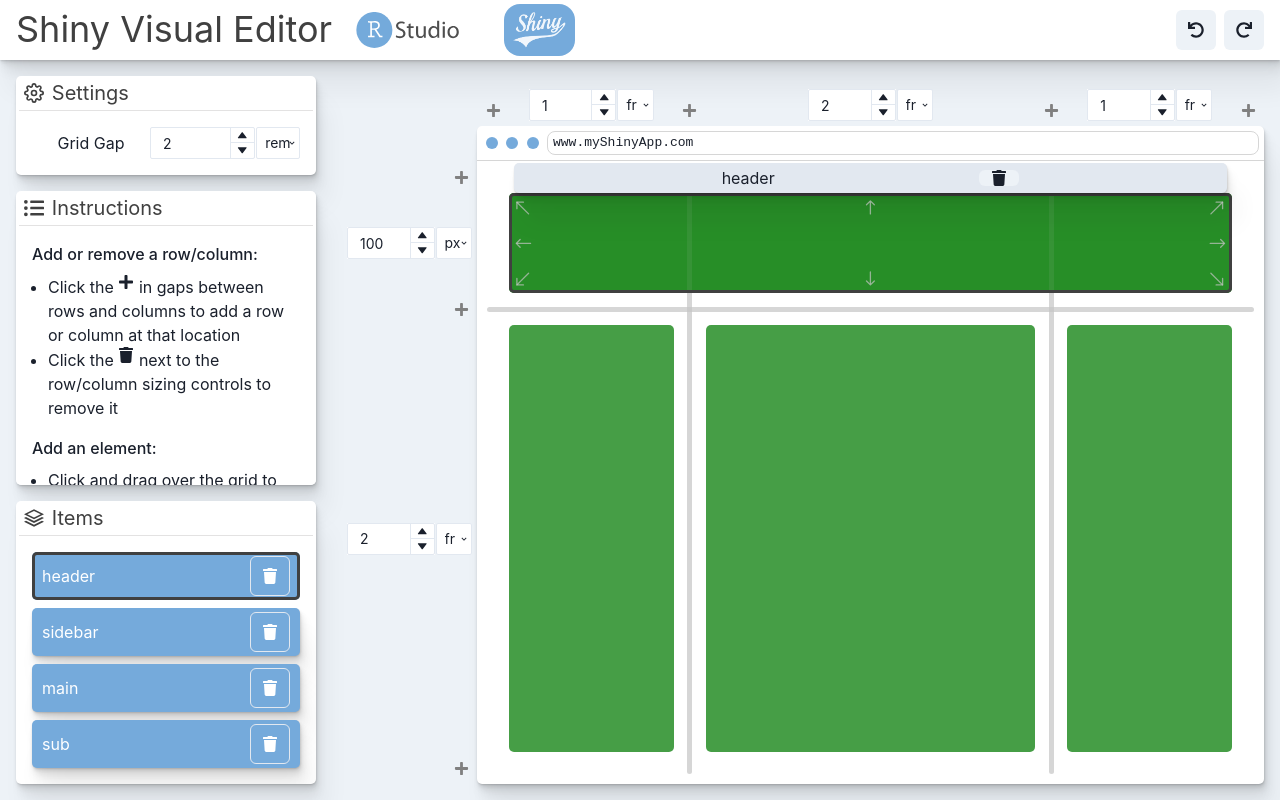
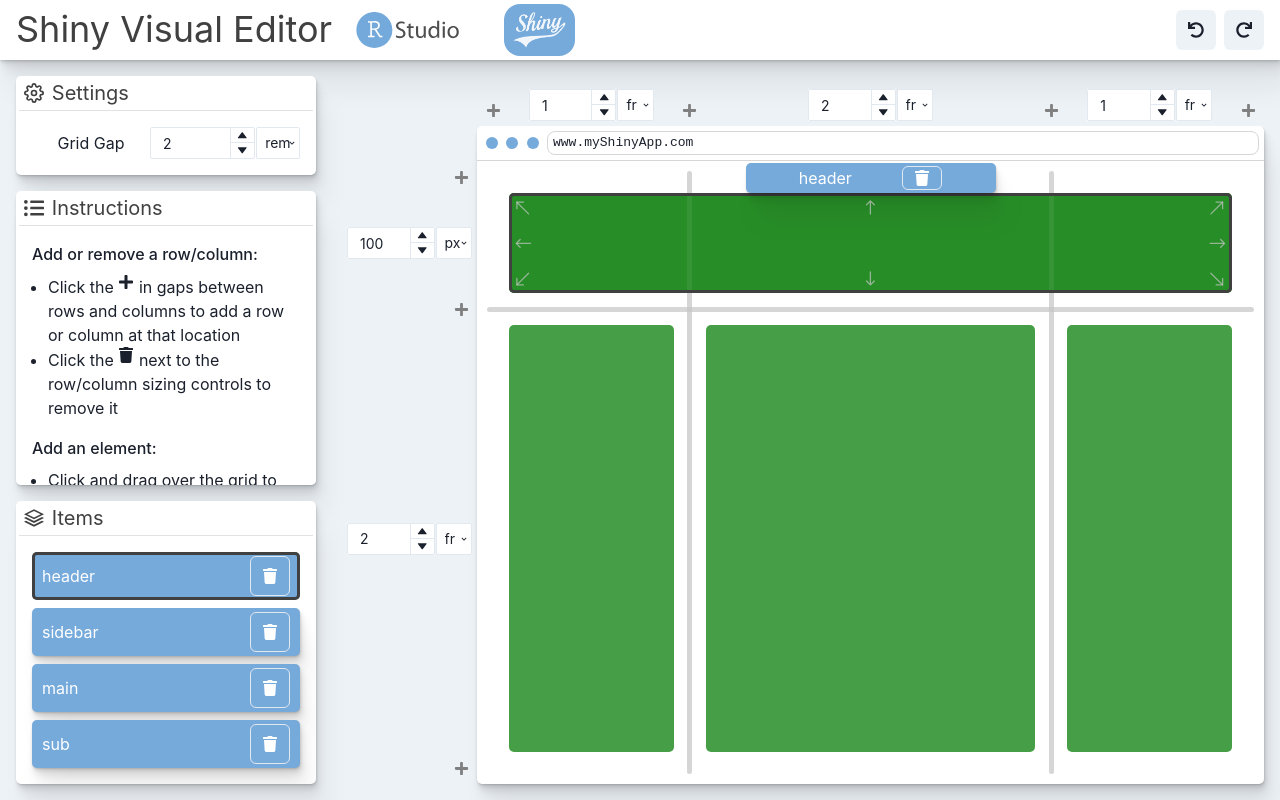
Before and after one commit to rstudio/shinyuieditor, a React (Create React App) app: page / in a window 1280 px wide. Both pictures are taken after a click on the element "header". Built offline with nearby package versions, Linux system fonts and the light colour scheme.

Commit message:
Added a toolbar above the selected item for various editing actions

```diff
--- a/src/components/SelectedItemOverlay.tsx
+++ b/src/components/SelectedItemOverlay.tsx
@@ -1,5 +1,7 @@
 /** @jsxImportSource @emotion/react */
+import { IconButton } from "@chakra-ui/button";
 import { css } from "@emotion/react";
+import { GridItemDiv } from "components/GridItemDiv";
 import * as React from "react";
 import { IconType } from "react-icons";
 import {
@@ -12,24 +14,21 @@ import {
   BsArrowUpLeft,
   BsArrowUpRight,
 } from "react-icons/bs";
+import { FaTrash } from "react-icons/fa";
 import { useRecoilValue, useResetRecoilState } from "recoil";
-import { DragDir } from "../GridTypes";
 import {
   selectedItemNameState,
   selectedItemState,
   useDeleteItem,
 } from "state-logic/gridItems";
 import { useGridDragger } from "state-logic/itemDragging";
-import { GridItemDiv } from "components/GridItemDiv";
-import { IconButton } from "@chakra-ui/button";
-import { FaTrash } from "react-icons/fa";
+import { DragDir, GridItemDef } from "../GridTypes";
 
 export function SelectedItemOverlay() {
   const resetSelection = useResetRecoilState(selectedItemNameState);
   const selectedItem = useRecoilValue(selectedItemState);
   const itemRef = React.useRef<HTMLDivElement>(null);
   const startDrag = useGridDragger(itemRef);
-  const deleteItem = useDeleteItem();
 
   // The reason that we have a separate div for triggering the resetting of the
   // selected item is because if the click event was listening on the main div
@@ -60,19 +59,32 @@ export function SelectedItemOverlay() {
           <DragIcon size="1.3rem" />
         </span>
       ))}
+      <SettingsToolbar name={selectedItem.name} />
+      <div
+        css={cancelBoxStyles}
+        onClick={() => {
+          resetSelection();
+        }}
+      />
+    </GridItemDiv>
+  );
+}
+
+function SettingsToolbar({ name }: { name: GridItemDef["name"] }) {
+  const deleteItem = useDeleteItem();
+
+  return (
     <div
       css={{
         "--inset": "var(--corner-radius)",
+        "--w": "min(calc(100% - 2*var(--inset)), 250px)",
         position: "absolute",
         borderRadius: "var(--corner-radius)",
-          // borderTopRightRadius: "var(--corner-radius)",
-          // borderTopLeftRadius: "var(--corner-radius)",
-          height: "auto",
-          width: "calc(100% - 2*var(--inset))",
-          right: "var(--inset)",
+        width: "var(--w)",
+        right: "calc(50% - var(--w)/2)",
         boxShadow: "var(--shadow)",
-          borderBottom: "none",
-          backgroundColor: "var(--chakra-colors-gray-200)",
+        background: "var(--rstudio-blue)",
+        color: "white",
         bottom: "100%",
         display: "flex",
         flexWrap: "wrap",
@@ -82,25 +94,20 @@ export function SelectedItemOverlay() {
         alignItems: "center",
       }}
     >
-        <span>{selectedItem.name}</span>
+      <span>{name}</span>
       <IconButton
         h="100%"
-          title={"Delete " + selectedItem.name}
-          aria-label={"Delete " + selectedItem.name}
+        padding="3px"
+        variant="outline"
+        title={"Delete " + name}
+        aria-label={"Delete " + name}
         icon={<FaTrash />}
         onClick={(e) => {
           e.stopPropagation();
-            deleteItem(selectedItem.name);
+          deleteItem(name);
         }}
       />
     </div>
-      <div
-        css={cancelBoxStyles}
-        onClick={() => {
-          resetSelection();
-        }}
-      />
-    </GridItemDiv>
   );
 }
 
```
Lines whose indentation alone changed are shown as unchanged.
